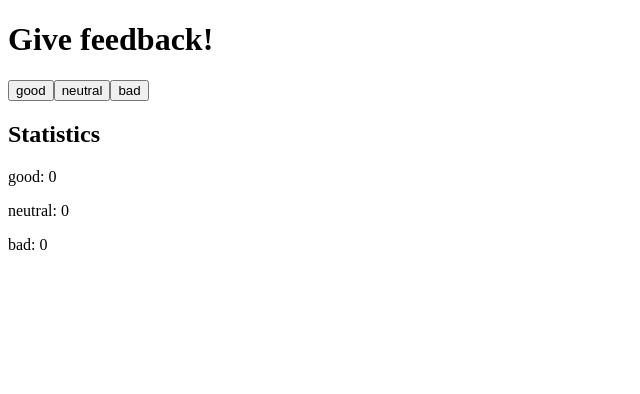
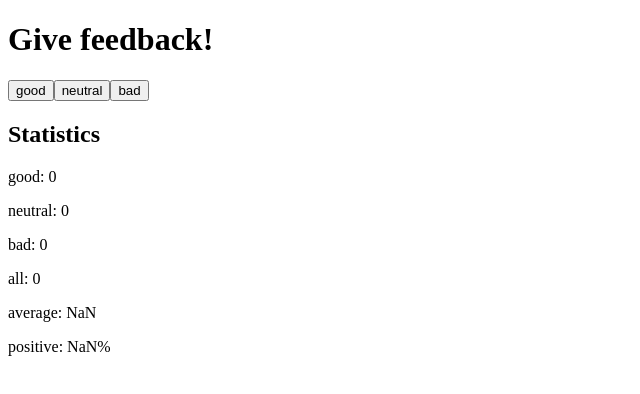
Before and after one commit to valentttino/bootcamp-fullstack, a React (Vite) app in the folder part1/unicafe/: page / in a window 1280 px wide. Shown: the top 394 px of the page, without its empty margins (0-640 px from the left). Built offline with nearby package versions, Linux system fonts and the light colour scheme.

Commit message:
ex 1.7 done

```diff
--- a/part1/unicafe/src/App.jsx
+++ b/part1/unicafe/src/App.jsx
@@ -8,10 +8,36 @@ const Btn = (props) =>{
   )
 }
 
-const Stcs = (props) => {
+const BtnStcs = (props) => {
   return(
     <p>
       {props.text}: {props.value}
+    </p>
+  )
+}
+
+const TotalComents = (props) =>{
+  return(
+    <p>
+      all: {props.ac}
+    </p>
+  )
+}
+
+const AvgComments = (props) =>{
+  const b = props.bad * (-1)
+  console.log('bad number * -1:', b)
+  return(
+    <p>
+      average: {(props.g + b)/props.a}
+    </p>
+  )
+}
+
+const PositiveComments = (props) =>{
+  return(
+    <p>
+      positive: {(props.g*100)/props.a}%
     </p>
   )
 }
@@ -20,25 +46,46 @@ const App = () => {
   const [good, setGood] = useState(0)
   const [neutral, setNeutral] = useState(0)
   const [bad, setBad] = useState(0)
+  const [allComents, setAll] = useState(0)
+
+  const goodClick = () =>{
+    setAll(allComents+1)
+    setGood(good+1)
+  }
+
+  const neutralClick = () =>{
+    setAll(allComents+1)
+    setNeutral(neutral+1)
+  }
+
+  const badClick = () =>{
+    setAll(allComents+1)
+    setBad(bad+1)
+  }
 
   return (
     <>
     <h1>
       Give feedback!
     </h1>
-    <Btn onClick={()=> setGood(good+1)} text={"good"} />
+    <Btn onClick={()=>goodClick()} text={"good"} />
 
-    <Btn onClick={()=> setNeutral(neutral+1)} text={"neutral"} />
+    <Btn onClick={()=>neutralClick()} text={"neutral"} />
 
-    <Btn onClick={()=> setBad(bad+1)} text={"bad"} />
+    <Btn onClick={()=>badClick()} text={"bad"} />
 
     <h2>
       Statistics
     </h2>
 
-    <Stcs text={"good"} value={good} />
-    <Stcs text={"neutral"} value={neutral} />
-    <Stcs text={"bad"} value={bad} />
+    <BtnStcs text={"good"} value={good} />
+    <BtnStcs text={"neutral"} value={neutral} />
+    <BtnStcs text={"bad"} value={bad} />
+
+    <TotalComents ac={allComents} />
+    <AvgComments bad={bad} a={allComents} g={good} />
+    <PositiveComments g={good} a={allComents} />
+
     </>
   )
 }
```
